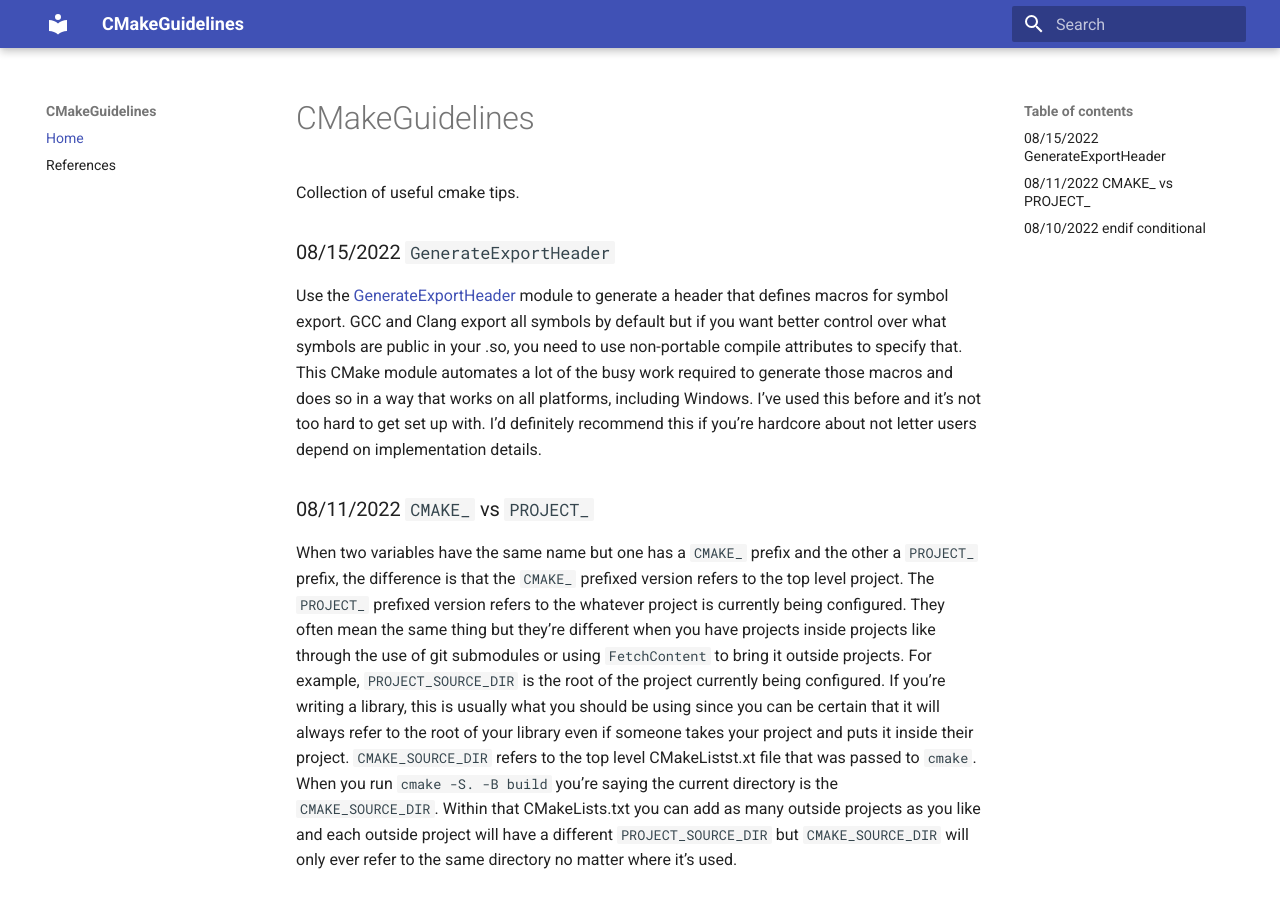
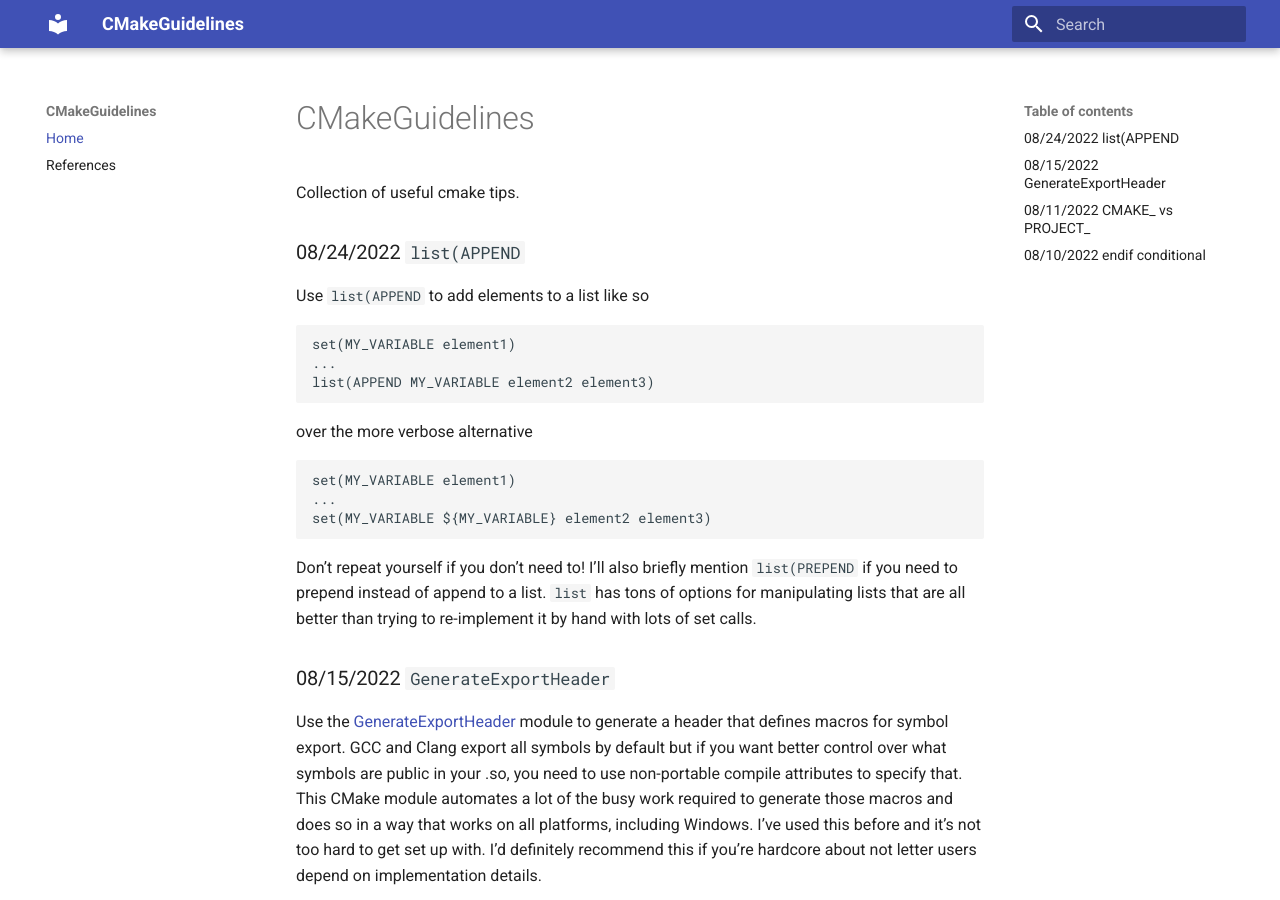
Before and after one commit to PickNikRobotics/CMakeGuidelines, an MkDocs documentation site: the page built from docs/index.md, in a window 1280 px wide and 900 px high. Built offline with MkDocs 1.6.1 and Material for MkDocs 9.7.7, drawn with Linux system fonts in a browser that asks for light colours.

Commit message:
Update index.md

````diff
--- a/docs/index.md
+++ b/docs/index.md
@@ -1,5 +1,21 @@
 # CMakeGuidelines
 Collection of useful cmake tips.
+
+### 08/24/2022 `list(APPEND`
+Use `list(APPEND` to add elements to a list like so
+```
+set(MY_VARIABLE element1)
+...
+list(APPEND MY_VARIABLE element2 element3)
+```
+over the more verbose alternative
+```
+set(MY_VARIABLE element1)
+...
+set(MY_VARIABLE ${MY_VARIABLE} element2 element3)
+```
+Don’t repeat yourself if you don’t need to!
+I’ll also briefly mention `list(PREPEND` if you need to prepend instead of append to a list. `list` has tons of options for manipulating lists that are all better than trying to re-implement it by hand with lots of set calls.
 
 ### 08/15/2022 `GenerateExportHeader`
 Use the [GenerateExportHeader](https://cmake.org/cmake/help/latest/module/GenerateExportHeader.html) module to generate a header that defines macros for symbol export. GCC and Clang export all symbols by default but if you want better control over what symbols are public in your .so, you need to use non-portable compile attributes to specify that. This CMake module automates a lot of the busy work required to generate those macros and does so in a way that works on all platforms, including Windows.
````
